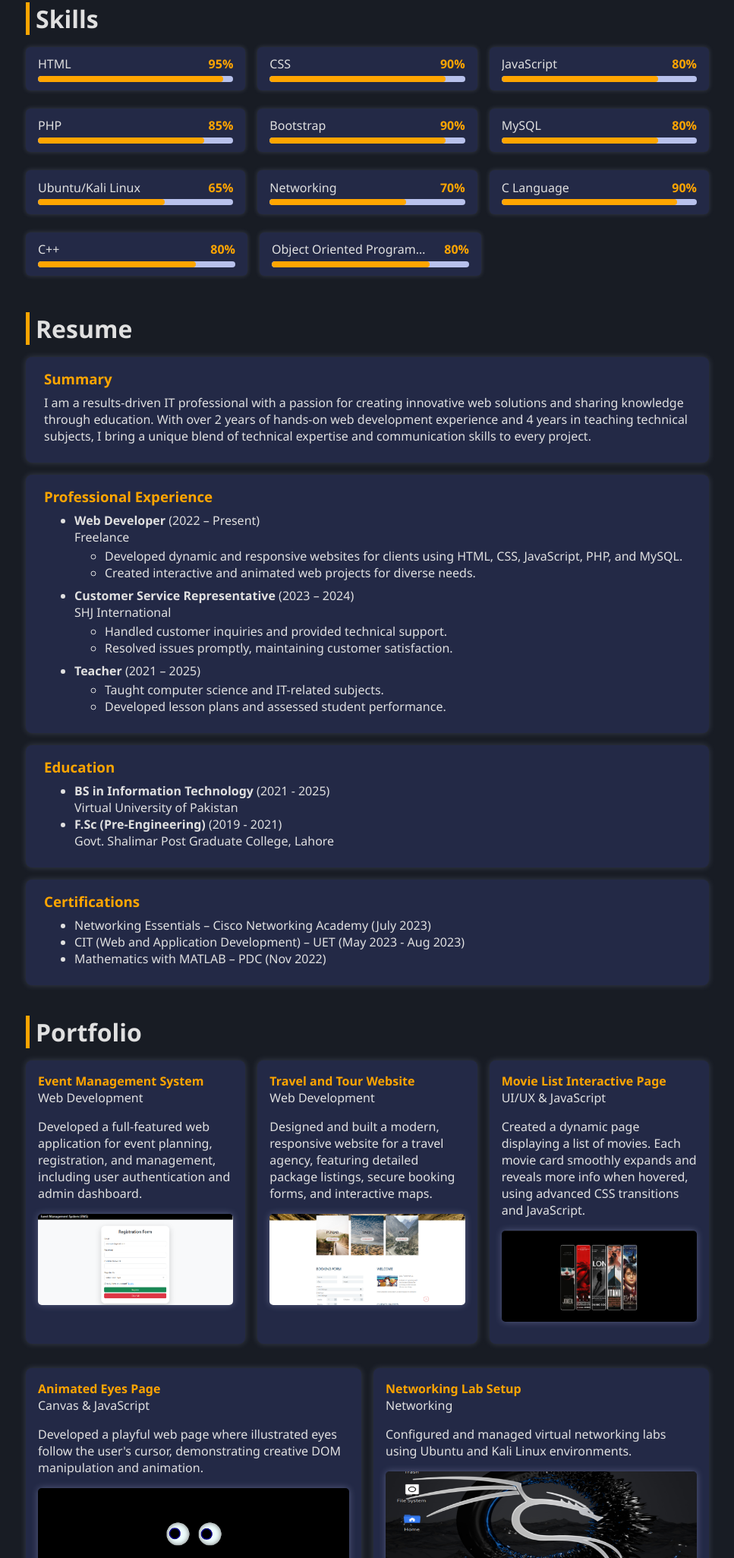
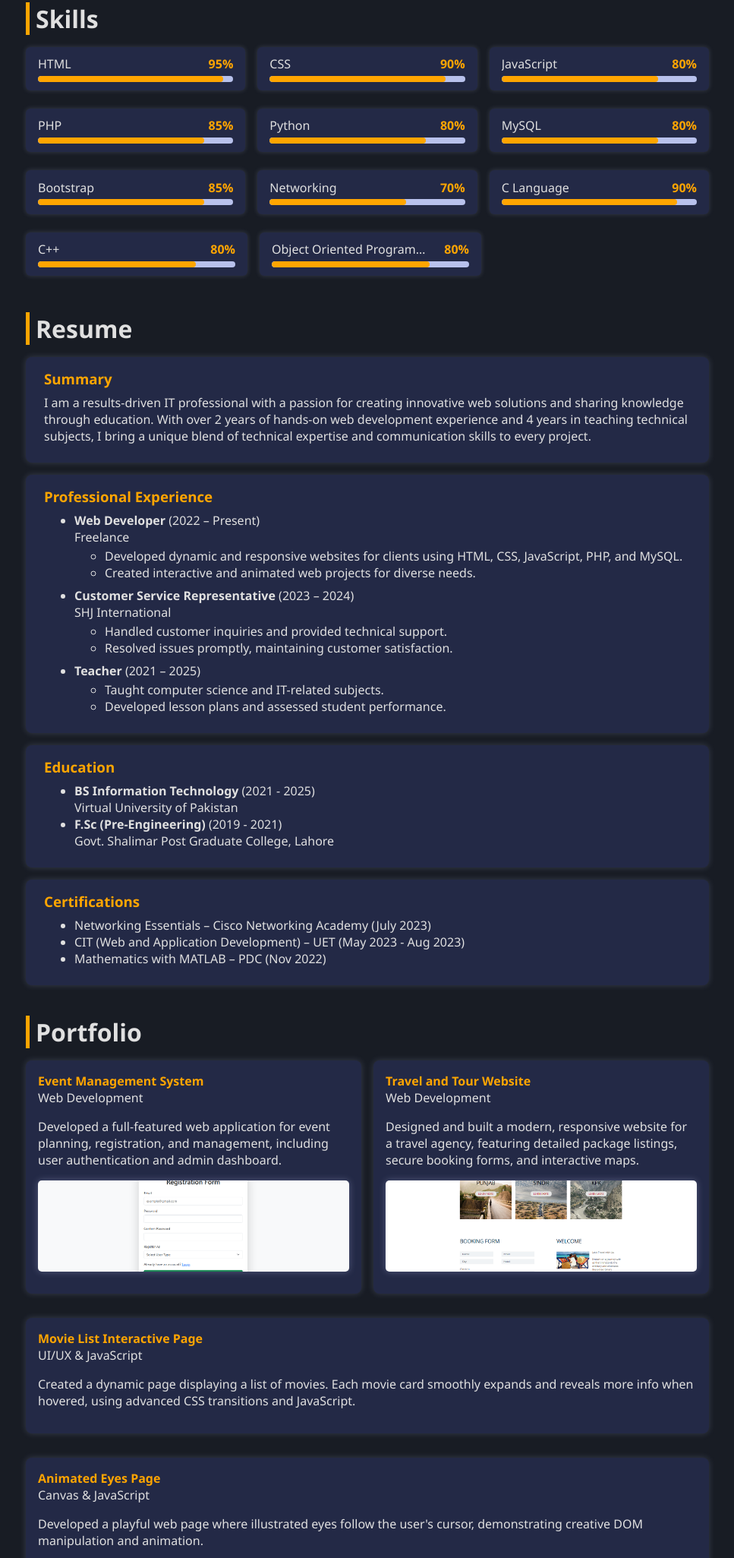
Before and after one commit to ahmad3-site/portfolio.com, a plain HTML site: page index.html in a window 1280 px wide. Shown: the part 749-2800 px from the top of the page at 76% size, without its empty margins (156-1123 px from the left). Drawn offline with Linux system fonts and the light colour scheme.

Commit message:
Update index.html

```diff
--- a/index.html
+++ b/index.html
@@ -422,7 +422,7 @@
     <img src="profile3.jpeg" alt="Ameer Ahmad" class="profile-pic" />
     <div class="header-content">
       <h1>Ameer Ahmad</h1>
-      <p>Web Developer | IT Graduate | Tech Educator</p>
+      <p>Web Developer</p>
     </div>
   </header>
   <main>
@@ -447,7 +447,7 @@
             <li><b>Birthday:</b> 7 Nov 2004</li>
             <li><b>Phone:</b> +92 324 9895466</li>
             <li><b>City:</b> Lahore, Pakistan</li>
-            <li><b>Age:</b> 20</li>
+            <li><b>Age:</b> 21</li>
             <li><b>Degree:</b> BS Information Technology</li>
             <li><b>Email:</b> <a href="mailto:ahmadsulaman466@gmail.com"
                 style="color:#ffa500; text-decoration:none;">ahmadsulaman466@gmail.com</a></li>
@@ -497,10 +497,10 @@
             <div class="skill-bar-fill"></div>
           </div>
         </div>
-        <div class="skill" style="--skill-width:90%;">
+        <div class="skill" style="--skill-width:80%;">
           <div class="skill-label-row">
-            <span class="skill-label">Bootstrap</span>
-            <span class="skill-percent">90%</span>
+            <span class="skill-label">Python</span>
+            <span class="skill-percent">80%</span>
           </div>
           <div class="skill-bar">
             <div class="skill-bar-fill"></div>
@@ -515,10 +515,10 @@
             <div class="skill-bar-fill"></div>
           </div>
         </div>
-        <div class="skill" style="--skill-width:65%;">
+        <div class="skill" style="--skill-width:85%;">
           <div class="skill-label-row">
-            <span class="skill-label">Ubuntu/Kali Linux</span>
-            <span class="skill-percent">65%</span>
+            <span class="skill-label">Bootstrap</span>
+            <span class="skill-percent">85%</span>
           </div>
           <div class="skill-bar">
             <div class="skill-bar-fill"></div>
@@ -560,6 +560,7 @@
             <div class="skill-bar-fill"></div>
           </div>
         </div>
+
       </div>
     </section>
 
@@ -609,7 +610,7 @@
           <h3>Education</h3>
           <ul>
             <li>
-              <b>BS in Information Technology</b> (2021 - 2025)<br>
+              <b>BS Information Technology</b> (2021 - 2025)<br>
               Virtual University of Pakistan
             </li>
             <li>
@@ -649,22 +650,25 @@
           <img src="tour2.png" class="portfolio-img" alt="Travel and Tour Website" />
 
         </div>
+        <a href="https://ahmad3-site.github.io/image-slider/" target="_blank"
+          style="text-decoration: none; color: inherit;">
           <div class="portfolio-item">
             <b>Movie List Interactive Page</b><br>
             <span>UI/UX & JavaScript</span><br>
-          <p>Created a dynamic page displaying a list of movies. Each movie card smoothly expands and reveals more info
+            <p>Created a dynamic page displaying a list of movies. Each movie card smoothly expands and reveals more
+              info
               when hovered, using advanced CSS transitions and JavaScript.</p>
-          <img src="img_slider.png" class="portfolio-img" alt="Movie List Interactive Page" />
-
           </div>
+        </a>
+        <a href="https://ahmad3-site.github.io/eye-ball/" target="_blank"
+          style="text-decoration: none; color: inherit;">
           <div class="portfolio-item">
             <b>Animated Eyes Page</b><br>
             <span>Canvas & JavaScript</span><br>
             <p>Developed a playful web page where illustrated eyes follow the user's cursor, demonstrating creative DOM
               manipulation and animation.</p>
-          <img src="eye.png" class="portfolio-img" alt="Animated Eyes Page" />
-
           </div>
+        </a>
         <div class="portfolio-item">
           <b>Networking Lab Setup</b><br>
           <span>Networking</span><br>
```
Lines whose indentation alone changed are shown as unchanged.
